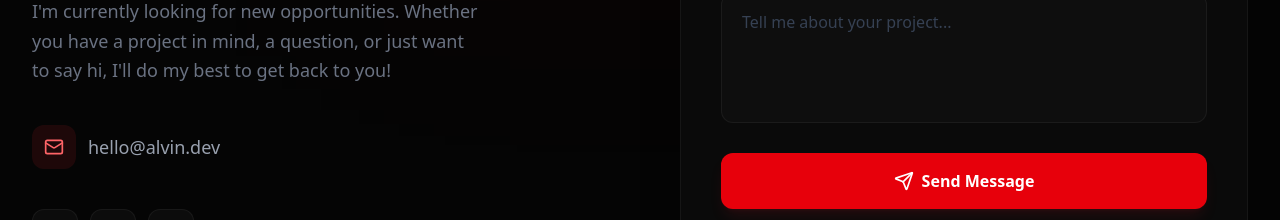
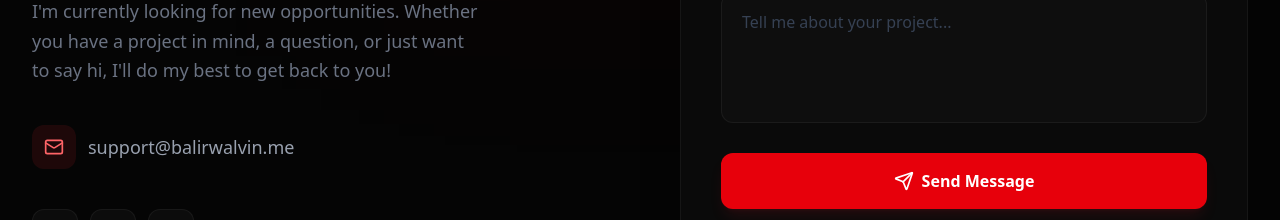
Before and after one commit to balirwaalvin/My-Portfolio, a React (Vite) app: page / in a window 1280 px wide. Shown: the part 3873-4093 px from the top of the page. Built offline with nearby package versions, Linux system fonts and the light colour scheme.

Commit message:
Update remaining old email on landing page

```diff
--- a/src/components/Contact.jsx
+++ b/src/components/Contact.jsx
@@ -123,13 +123,13 @@ const Contact = () => {
 
             <ScrollReveal delay={0.3}>
               <a
-                href="mailto:hello@alvin.dev"
+                href="mailto:support@balirwalvin.me"
                 className="inline-flex items-center gap-3 text-gray-400 hover:text-red-400 transition-colors group mb-10"
               >
                 <div className="p-3 bg-red-500/10 rounded-xl group-hover:bg-red-500/20 transition-colors">
                   <Mail size={20} className="text-red-400" />
                 </div>
-                <span className="text-lg">hello@alvin.dev</span>
+                <span className="text-lg">support@balirwalvin.me</span>
                 <ArrowUpRight size={16} className="opacity-0 group-hover:opacity-100 transition-opacity" />
               </a>
             </ScrollReveal>
```
